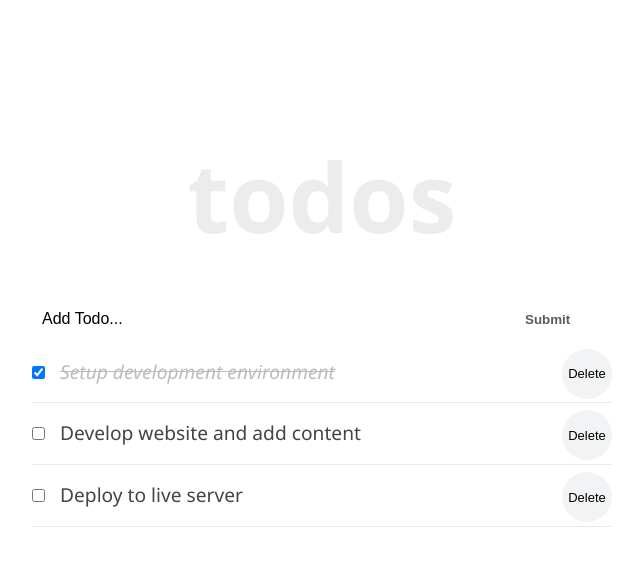
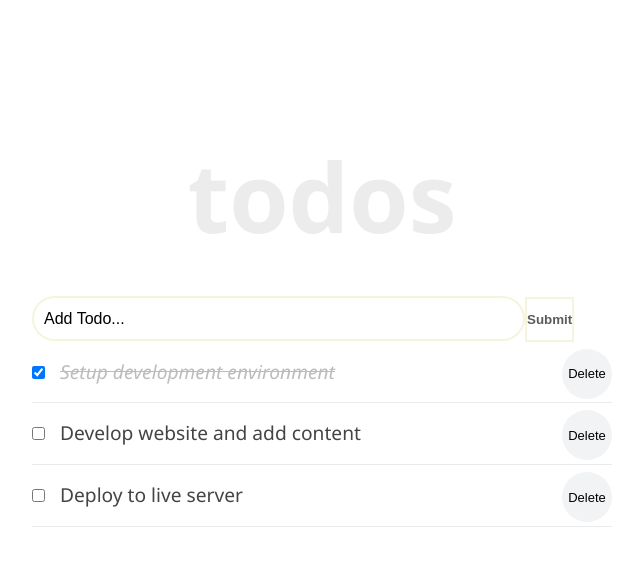
Before and after one commit to ndikumanaisaie/React-todoApp, a React app: page / in a window 1280 px wide. Shown: the whole page, without its empty margins (318-961 px from the left). Built offline with nearby package versions, Linux system fonts and the light colour scheme.

Commit message:
Add styles to the app

```diff
--- a/src/App.css
+++ b/src/App.css
@@ -61,5 +61,5 @@ body {
 .input-submit {
   height: 45px;
   outline: none;
-  border: none;
+  border: 2px solid beige;
 }
```
